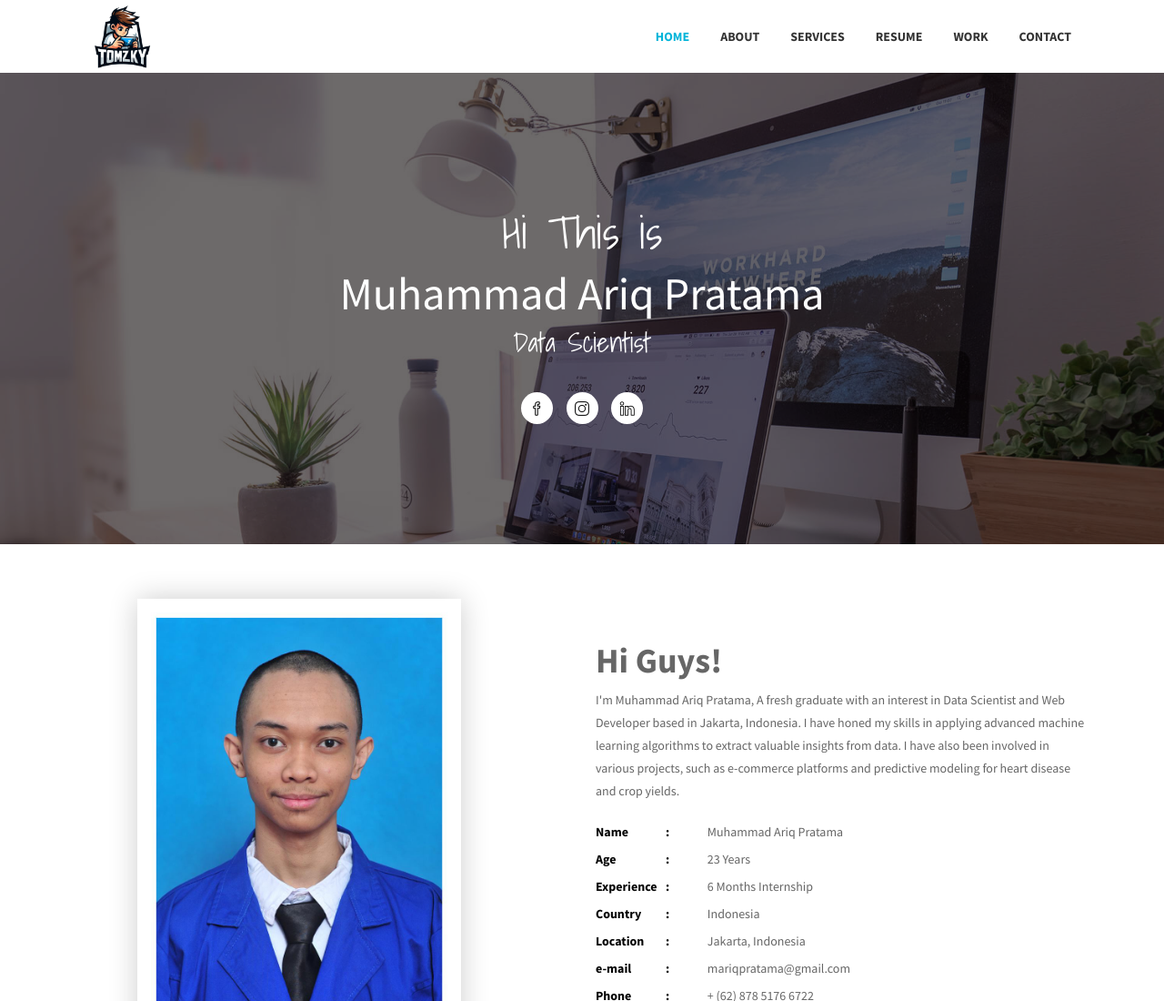
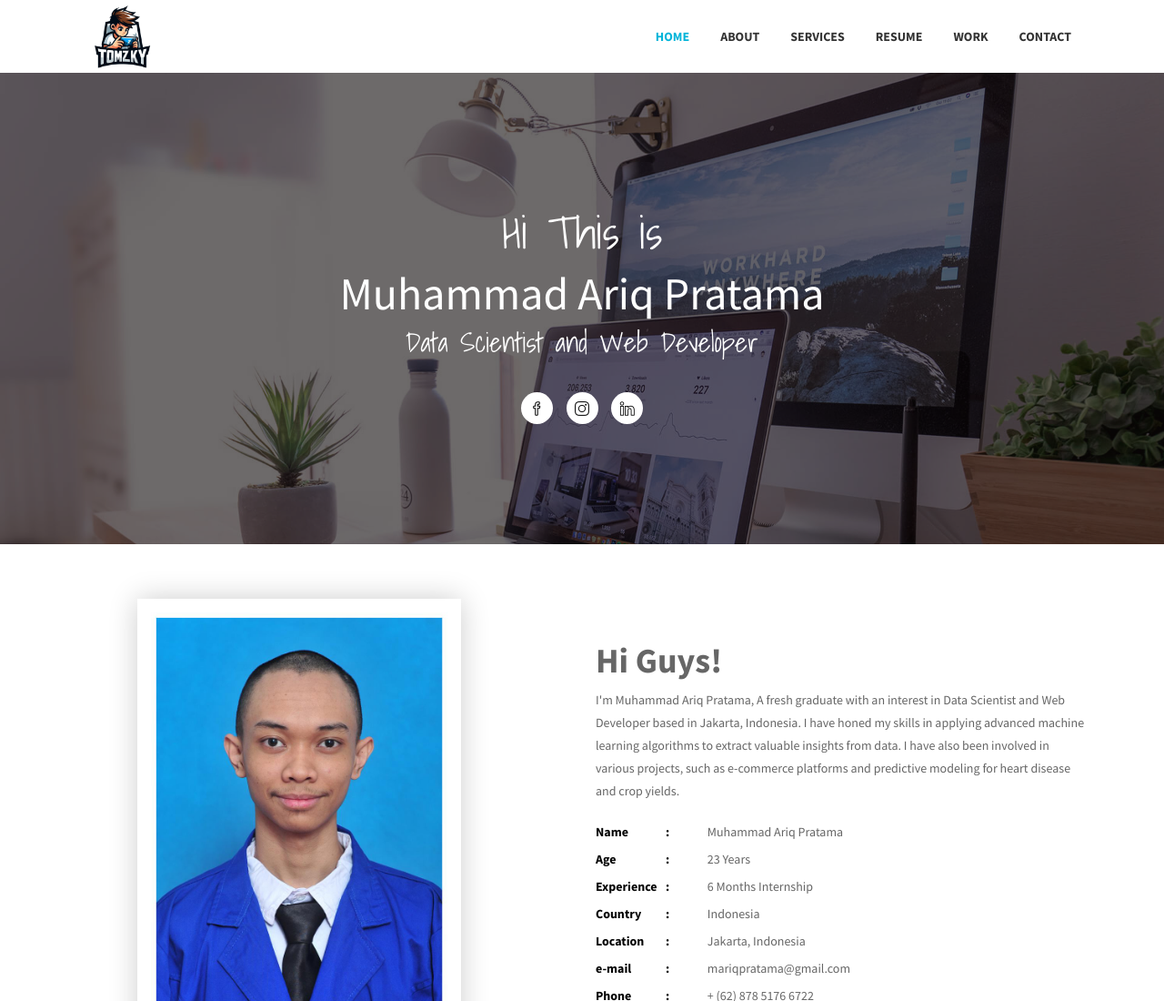
Before and after one commit to Tomzkyy/my-resume, a plain HTML site: page index.html in a window 1280 px wide. Shown: the top 1100 px of the page at 91% size. Drawn offline with Linux system fonts and the light colour scheme; files whose address does not match are found by name.

Commit message:
Update Body

```diff
--- a/index.html
+++ b/index.html
@@ -119,7 +119,7 @@
               <h5 class="script-font wow fadeInUp" data-wow-delay="0.2s">Hi This is</h5>
               <h5 class="title wow fadeInUp" data-wow-delay="0.4s">Muhammad Ariq Pratama
               </h5>
-              <p class="script-font wow fadeInUp" data-wow-delay="0.6s">Data Scientist
+              <p class="script-font wow fadeInUp" data-wow-delay="0.6s">Data Scientist and Web Developer
               </p>
               <ul class="social-icon wow fadeInUp" data-wow-delay="0.8s">
                 <li>
```
